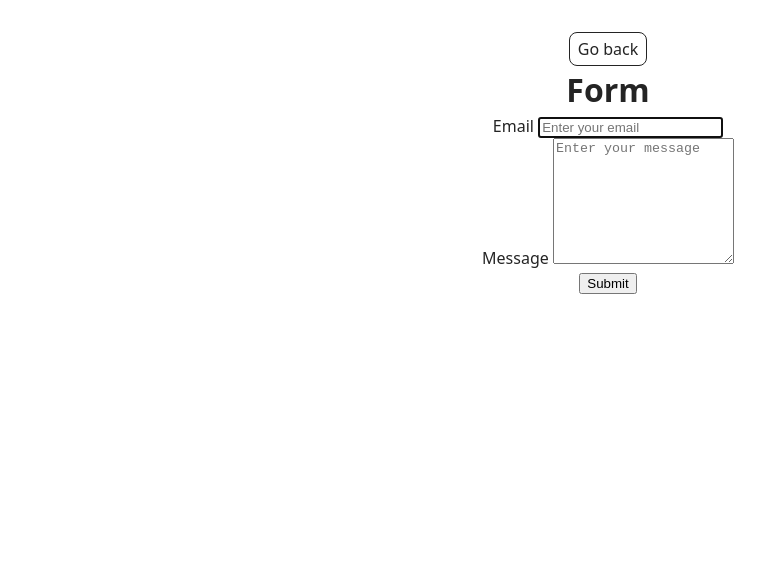
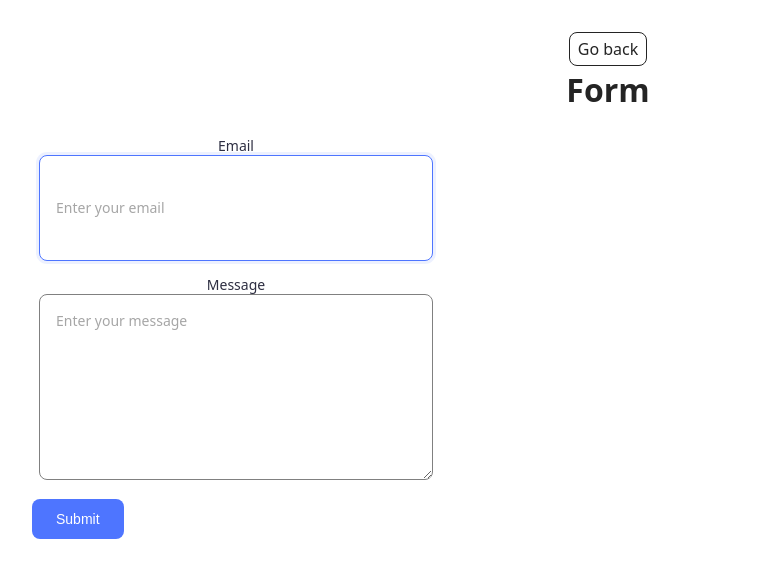
Before and after one commit to mwwwwwwwwe/goit-js-hw-09, a website built with Vite: page src/2-form.html in a window 1280 px wide. Shown: the whole page, without its empty margins (32-797 px from the left). Built offline with nearby package versions, Linux system fonts and the light colour scheme.

Commit message:
style for 2-form

```diff
--- a/src/css/styles.css
+++ b/src/css/styles.css
@@ -43,3 +43,113 @@
     object-fit:fill;
     display: block;
 }
+
+
+
+/* Form */
+.form-container {
+  display: flex;
+  justify-content: center;
+  padding: 20px;
+}
+
+.feedback-form {
+  width: 408px;
+  padding: 24px;
+  background: #FFFFFF;
+  border-radius: 8px;
+  display: flex;
+  flex-direction: column;
+  gap: 16px;
+}
+
+.form-field {
+  display: flex;
+  flex-direction: column;
+  gap: 8px;
+}
+
+.form-label {
+  font-size: 14px;
+  font-weight: 500;
+  color: #2E2F42;
+  line-height: 1.2;
+}
+
+.form-input,
+.form-textarea {
+  width: 360px;
+  height: 72px;
+  padding: 16px;
+  border: 1px solid #808080;
+  border-radius: 8px;
+  font-size: 14px;
+  font-family: inherit;
+  color: #2E2F42;
+  background: #FFFFFF;
+  transition: border-color 0.2s ease;
+  resize: none;
+}
+
+.form-input::placeholder,
+.form-textarea::placeholder {
+  color: #808080;
+  opacity: 0.7;
+}
+
+.form-input:hover,
+.form-textarea:hover {
+  border-color: #4E75FF;
+}
+
+.form-input:focus,
+.form-textarea:focus {
+  outline: none;
+  border-color: #4E75FF;
+  box-shadow: 0 0 0 3px rgba(78, 117, 255, 0.1);
+}
+
+.form-textarea {
+  height: auto;
+  min-height: 120px;
+  resize: vertical;
+}
+
+.form-button {
+  width: auto;
+  padding: 12px 24px;
+  background: #4E75FF;
+  color: #FFFFFF;
+  border: none;
+  border-radius: 8px;
+  font-size: 14px;
+  font-weight: 500;
+  cursor: pointer;
+  transition: background 0.2s ease;
+  align-self: flex-start;
+}
+
+.form-button:hover {
+  background: #6C8CFF;
+}
+
+.form-button:active {
+  background: #4E75FF;
+}
+
+.form-button:focus {
+  outline: none;
+  box-shadow: 0 0 0 3px rgba(78, 117, 255, 0.3);
+}
+
+@media (max-width: 480px) {
+  .feedback-form {
+    width: 100%;
+    max-width: 408px;
+  }
+
+  .form-input,
+  .form-textarea {
+    width: 100%;
+  }
+}
```
